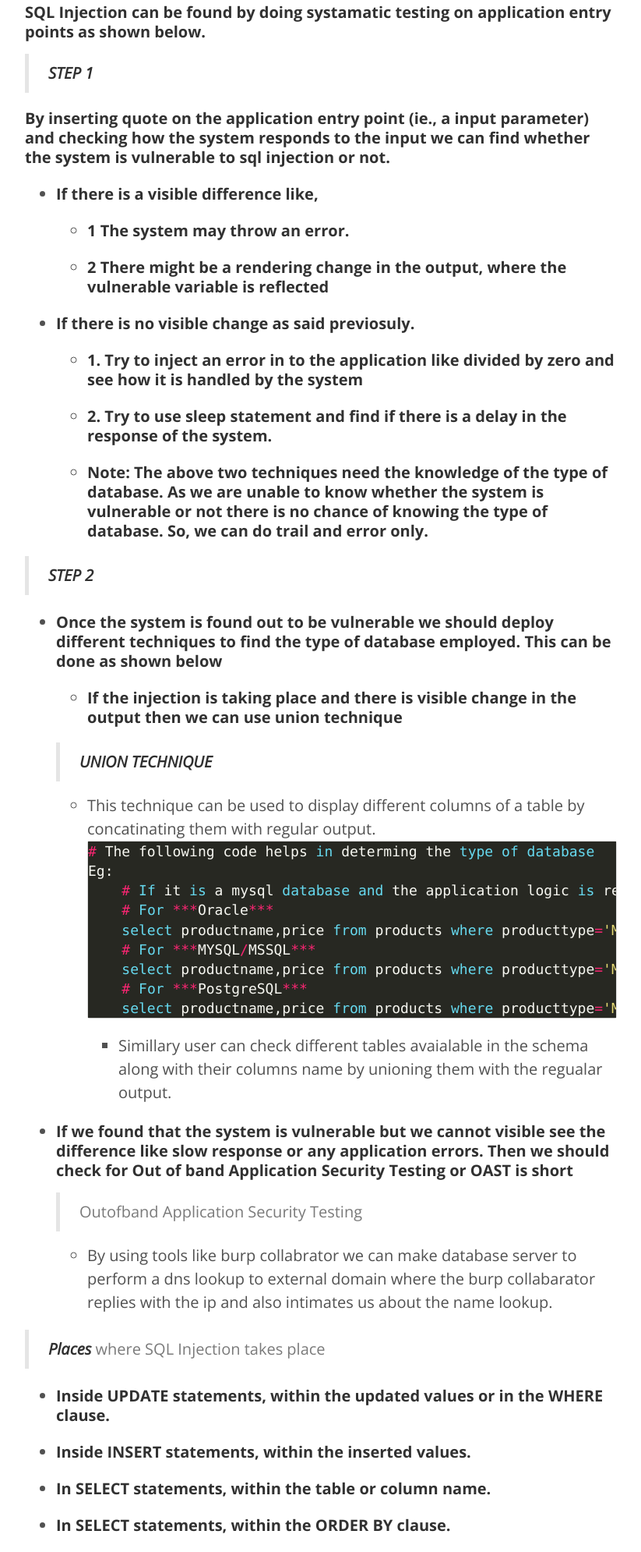
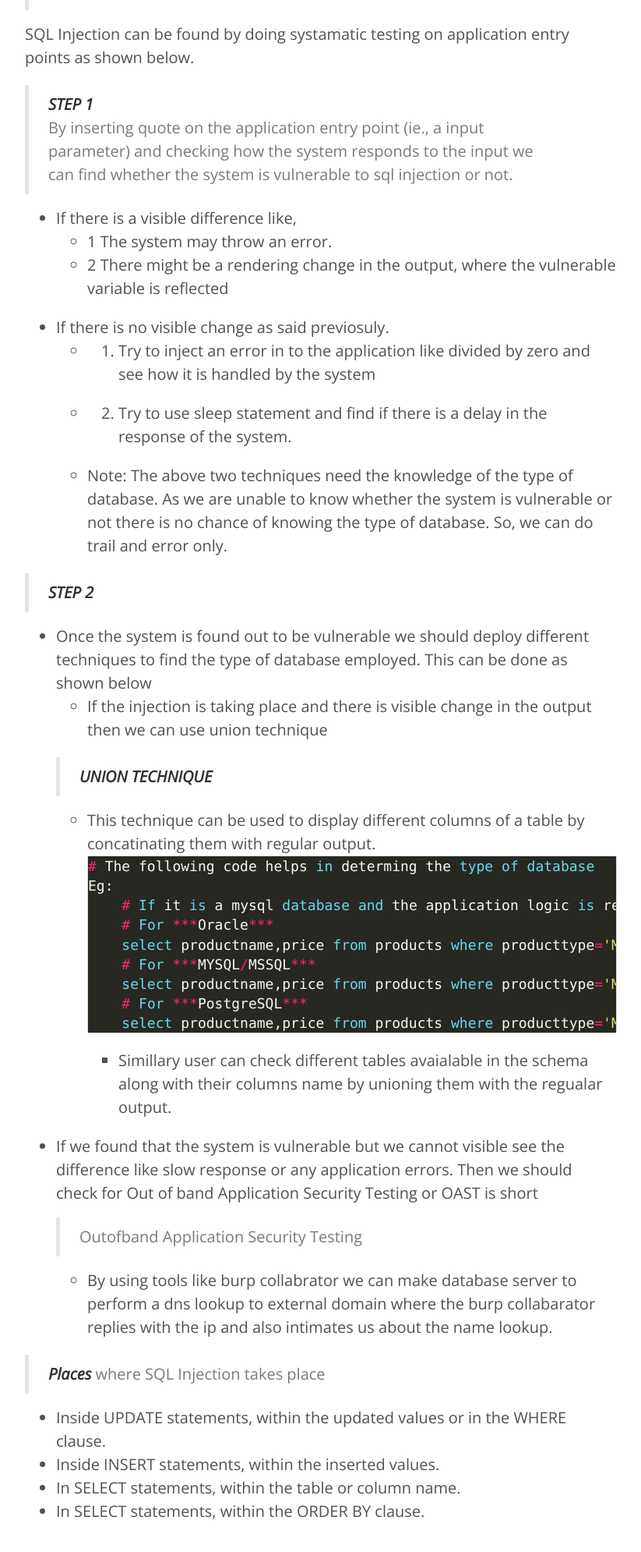
Before and after one commit to kallepalliraviteja/kallepalliraviteja-old, a plain HTML site: page post/testing-for-sql-injection-bugs/index.html in a window 1280 px wide. Shown: the part 621-2611 px from the top of the page at 78% size, without its empty margins (388-1211 px from the left). Drawn offline with nearby package versions, Linux system fonts and the light colour scheme; a script that the page names is missing.

Commit message:
Styling changes

```diff
--- a/post/testing-for-sql-injection-bugs/index.html
+++ b/post/testing-for-sql-injection-bugs/index.html
@@ -14,7 +14,7 @@
 <meta itemprop="name" content="Mindmap for SQL Injection.">
 <meta itemprop="description" content="Hacking the Hack The Box Blue Machine."><meta itemprop="datePublished" content="2021-07-05T00:00:00+00:00" />
 <meta itemprop="dateModified" content="2021-07-05T00:00:00+00:00" />
-<meta itemprop="wordCount" content="541"><meta itemprop="image" content="http://kallepalliraviteja.github.io/images/profile.jpg"/>
+<meta itemprop="wordCount" content="539"><meta itemprop="image" content="http://kallepalliraviteja.github.io/images/profile.jpg"/>
 <meta itemprop="keywords" content="" />
 
 <meta name="twitter:card" content="summary_large_image"/>
@@ -226,43 +226,39 @@
   <blockquote>
 <h4 id="what-is-the-objective-of-this-post">What is the <em><strong>Objective</strong></em> of this post?</h4>
 </blockquote>
-<h4 id="hello-in-this-brief-post-i-want-to-give-a-debrief-of-sql-injection-and-how-can-a-penetration-tester-check-for-sql-injection-vulneratbilities">Hello in this brief post i want to give a debrief of sql injection and how can a penetration tester check for sql injection vulneratbilities.</h4>
+<p>Hello in this brief post i want to give a debrief of sql injection and how can a penetration tester check for sql injection vulneratbilities.</p>
 <blockquote>
 <h4 id="what-is-sql-injection">What is <em><strong>SQL Injection</strong></em>?</h4>
 </blockquote>
-<h4 id="sql-injection-is-a-process-in-which-attackertester-can-manipulate-the-way-in-which-sql-query-gets-interpreted-or-processed-by-the-underlying-application-by-doing-so-the-attacker-can-get-access-to-data-to-which-he-is-not-authorized-to-vieweditinsertdelete">SQL injection is a process in which attacker/tester can manipulate, the way in which SQL query gets interpreted or processed by the underlying application. By doing so the attacker can get access to data to which he is not authorized to view/edit/insert/delete.</h4>
+<p>SQL injection is a process in which attacker/tester can manipulate, the way in which SQL query gets interpreted or processed by the underlying application. By doing so the attacker can get access to data to which he is not authorized to view/edit/insert/delete.</p>
 <blockquote>
 <h4 id="how-to-check-for-sql-injection-vulnerabilities">How to <em><strong>check</strong></em> for SQL injection vulnerabilities?</h4>
 </blockquote>
-<h4 id="sql-injection-can-be-found-by-doing-systamatic-testing-on-application-entry-points-as-shown-below">SQL Injection can be found by doing systamatic testing on application entry points as shown below.</h4>
+<p>SQL Injection can be found by doing systamatic testing on application entry points as shown below.</p>
 <blockquote>
-<p><em><strong>STEP 1</strong></em></p>
+<p><em><strong>STEP 1</strong></em><br>
+By inserting quote on the application entry point (ie., a input parameter) and checking how the system responds to the input we can find whether the system is vulnerable to sql injection or not.</p>
 </blockquote>
-<h5 id="by-inserting-quote-on-the-application-entry-point-ie-a-input-parameter-and-checking-how-the-system-responds-to-the-input-we-can-find-whether-the-system-is-vulnerable-to-sql-injection-or-not">By inserting quote on the application entry point (ie., a input parameter) and checking how the system responds to the input we can find whether the system is vulnerable to sql injection or not.</h5>
+<ul>
+<li>If there is a visible difference like,
+<ul>
+<li>1 The system may throw an error.</li>
+<li>2 There might be a rendering change in the output, where the vulnerable variable is reflected</li>
+</ul>
+</li>
+<li>If there is no visible change as said previosuly.
 <ul>
 <li>
-<h5 id="if-there-is-a-visible-difference-like">If there is a visible difference like,</h5>
-<ul>
-<li>
-<h5 id="1-the-system-may-throw-an-error">1 The system may throw an error.</h5>
+<ol>
+<li>Try to inject an error in to the application like divided by zero and see how it is handled by the system</li>
+</ol>
 </li>
 <li>
-<h5 id="2-there-might-be-a-rendering-change-in-the-output-where-the-vulnerable-variable-is-reflected">2 There might be a rendering change in the output, where the vulnerable variable is reflected</h5>
+<ol start="2">
+<li>Try to use sleep statement and find if there is a delay in the response of the system.</li>
+</ol>
 </li>
-</ul>
-</li>
-<li>
-<h5 id="if-there-is-no-visible-change-as-said-previosuly">If there is no visible change as said previosuly.</h5>
-<ul>
-<li>
-<h5 id="1-try-to-inject-an-error-in-to-the-application-like-divided-by-zero-and-see-how-it-is-handled-by-the-system">1. Try to inject an error in to the application like divided by zero and see how it is handled by the system</h5>
-</li>
-<li>
-<h5 id="2-try-to-use-sleep-statement-and-find-if-there-is-a-delay-in-the-response-of-the-system">2. Try to use sleep statement and find if there is a delay in the response of the system.</h5>
-</li>
-<li>
-<h5 id="note-the-above-two-techniques-need-the-knowledge-of-the-type-of-database-as-we-are-unable-to-know-whether-the-system-is-vulnerable-or-not-there-is-no-chance-of-knowing-the-type-of-database-so-we-can-do-trail-and-error-only">Note: The above two techniques need the knowledge of the type of database. As we are unable to know whether the system is vulnerable or not there is no chance of knowing the type of database. So, we can do trail and error only.</h5>
-</li>
+<li>Note: The above two techniques need the knowledge of the type of database. As we are unable to know whether the system is vulnerable or not there is no chance of knowing the type of database. So, we can do trail and error only.</li>
 </ul>
 </li>
 </ul>
@@ -270,12 +266,9 @@
 <p><em><strong>STEP 2</strong></em></p>
 </blockquote>
 <ul>
-<li>
-<h5 id="once-the-system-is-found-out-to-be-vulnerable-we-should-deploy-different-techniques-to-find-the-type-of-database-employed-this-can-be-done-as-shown-below">Once the system is found out to be vulnerable we should deploy different techniques to find the type of database employed. This can be done as shown below</h5>
+<li>Once the system is found out to be vulnerable we should deploy different techniques to find the type of database employed. This can be done as shown below
 <ul>
-<li>
-<h5 id="if-the-injection-is-taking-place-and-there-is-visible-change-in-the-output-then-we-can-use-union-technique">If the injection is taking place and there is visible change in the output then we can use union technique</h5>
-</li>
+<li>If the injection is taking place and there is visible change in the output then we can use union technique</li>
 </ul>
 <blockquote>
 <p><em><strong>UNION TECHNIQUE</strong></em></p>
@@ -297,8 +290,7 @@ Eg:
 </li>
 </ul>
 </li>
-<li>
-<h5 id="if-we-found-that-the-system-is-vulnerable-but-we-cannot-visible-see-the-difference-like-slow-response-or-any-application-errors-then-we-should-check-for-out-of-band-application-security-testing-or-oast-is-short">If we found that the system is vulnerable but we cannot visible see the difference like slow response or any application errors. Then we should check for Out of band Application Security Testing or OAST is short</h5>
+<li>If we found that the system is vulnerable but we cannot visible see the difference like slow response or any application errors. Then we should check for Out of band Application Security Testing or OAST is short
 <blockquote>
 <p>Outofband Application Security Testing</p>
 </blockquote>
@@ -311,18 +303,10 @@ Eg:
 <p><em><strong>Places</strong></em> where SQL Injection takes place</p>
 </blockquote>
 <ul>
-<li>
-<h5 id="inside-update-statements-within-the-updated-values-or-in-the-where-clause">Inside UPDATE statements, within the updated values or in the WHERE clause.</h5>
-</li>
-<li>
-<h5 id="inside-insert-statements-within-the-inserted-values">Inside INSERT statements, within the inserted values.</h5>
-</li>
-<li>
-<h5 id="in-select-statements-within-the-table-or-column-name">In SELECT statements, within the table or column name.</h5>
-</li>
-<li>
-<h5 id="in-select-statements-within-the-order-by-clause">In SELECT statements, within the ORDER BY clause.</h5>
-</li>
+<li>Inside UPDATE statements, within the updated values or in the WHERE clause.</li>
+<li>Inside INSERT statements, within the inserted values.</li>
+<li>In SELECT statements, within the table or column name.</li>
+<li>In SELECT statements, within the ORDER BY clause.</li>
 </ul>
 
   </div>
```
